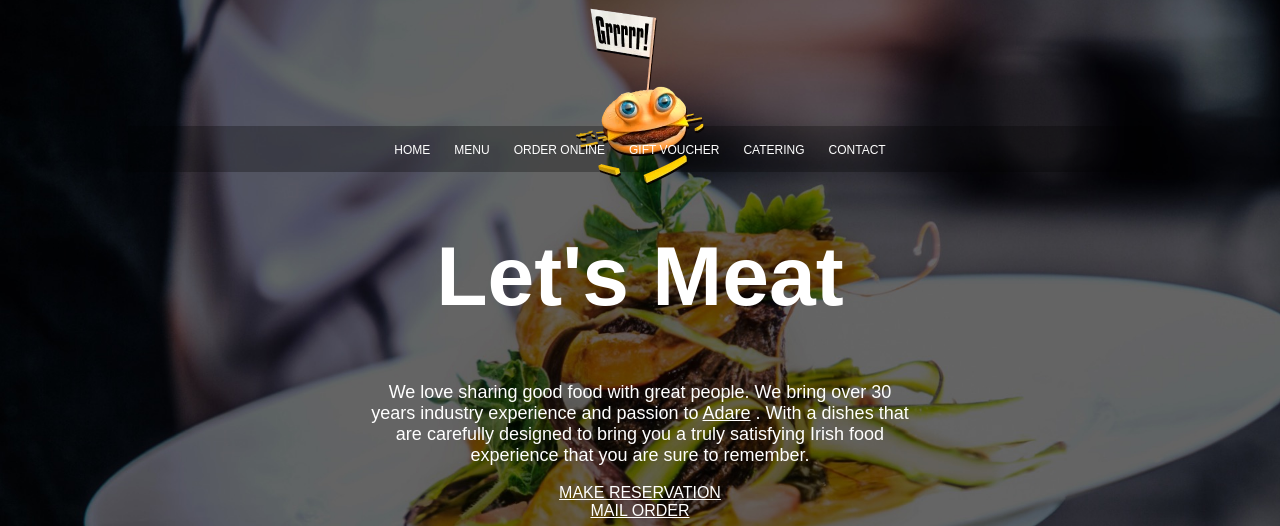
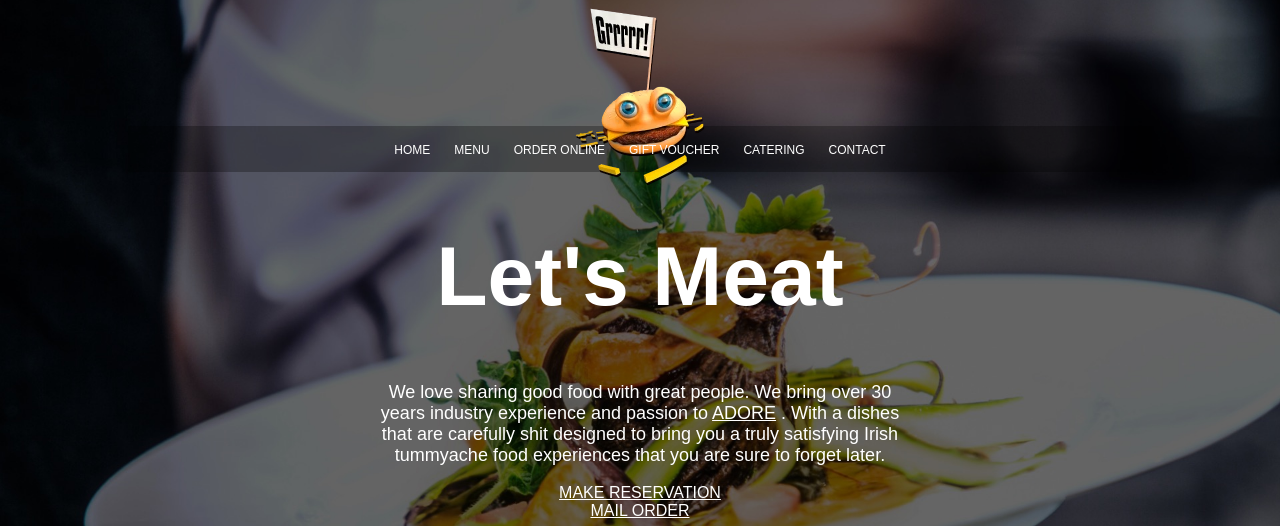
Before and after one commit to simonsamples777/burgerboners, a plain HTML site: page index.html in a window 1280 px wide. Shown: the top 526 px of the page. Drawn offline with Linux system fonts and the light colour scheme.

Commit message:
Update index.html

```diff
--- a/index.html
+++ b/index.html
@@ -25,7 +25,7 @@
 
         <main>
             <h1>Let's Meat</h1>
-            <p>We love sharing good food with great people. We bring over 30 years industry experience and passion to <a href="#">Adare</a> . With a dishes that are carefully designed to bring you a truly satisfying Irish food experience that you are sure to remember.</p>
+            <p>We love sharing good food with great people. We bring over 30 years industry experience and passion to <a href="https://www.rocketandrelish.com/food-fetishes/">ADORE</a> . With a dishes that are carefully shit designed to bring you a truly satisfying Irish tummyache food experiences that you are sure to forget later.</p>
             <a href="https://youtu.be/9UZPaM7wkUc?si=ya8OmKX6crTQQpRj" target="_blank">MAKE RESERVATION</a>
             <br>
             <a href="mailto:simon.frantzich2@gmail.com?Subject=Burger please!!">MAIL ORDER</a>
```
